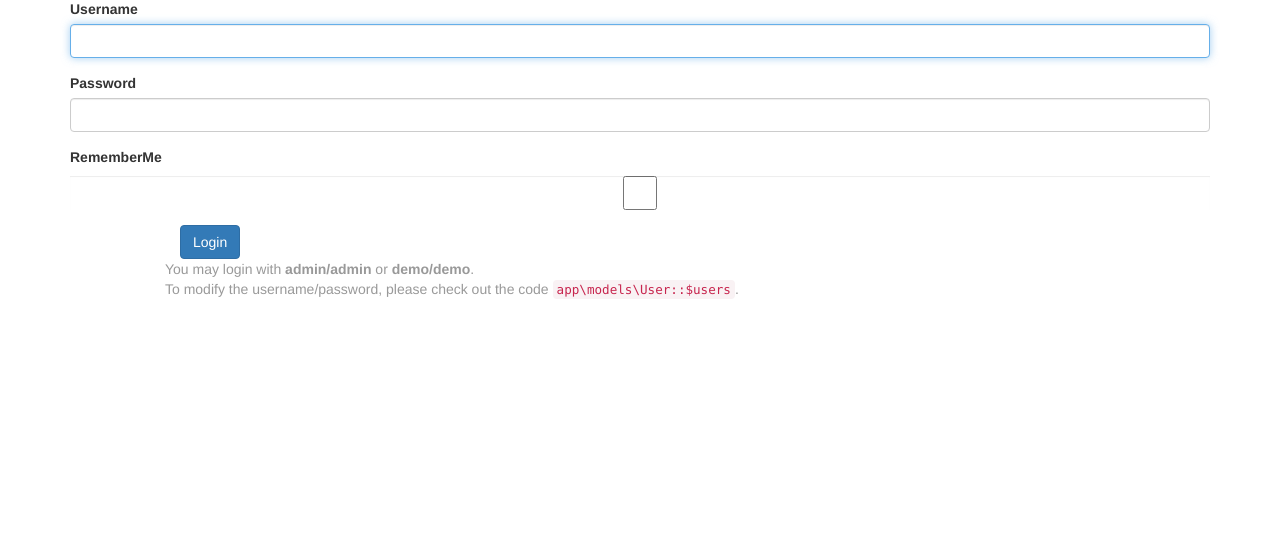
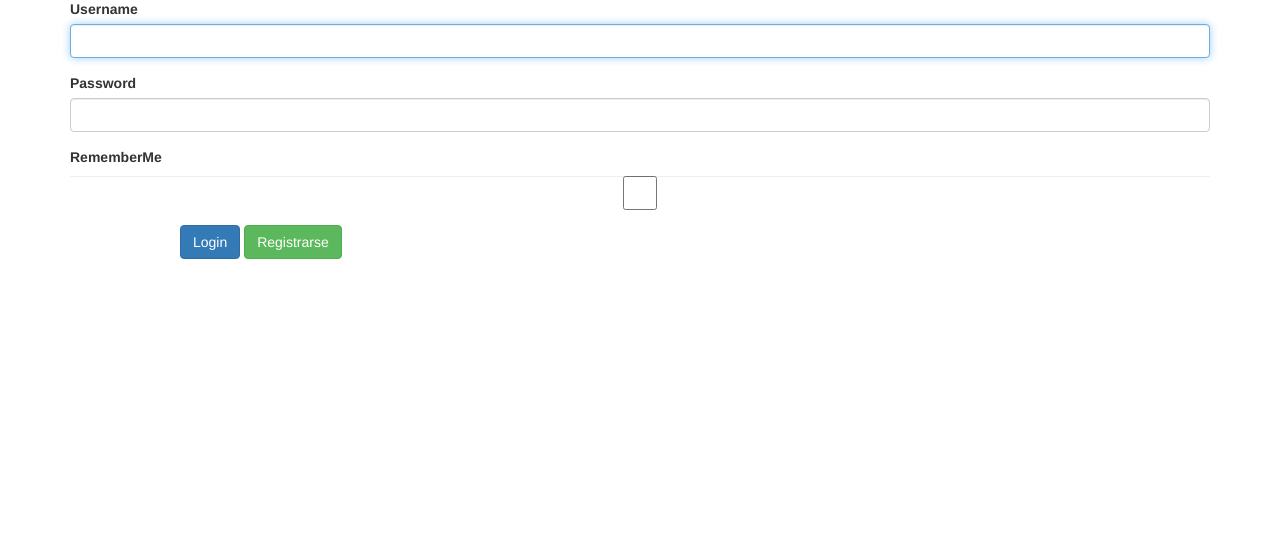
Before and after one commit to iesdonana/mueveme-barba, a Yii app: template views/site/login.php in a window 1280 px wide. Shown: the part 171-710 px from the top of the page. Run offline with PHP 8.4 and a stand-in for Yii, Linux system fonts and the light colour scheme; the template is opened without the code that fills it, so the values that code supplies are empty; form fields are guessed from the names that the template uses; some libraries are stand-ins or nearby versions.

Commit message:
Añadimos enlace de registro a un usuario

```diff
--- a/views/site/login.php
+++ b/views/site/login.php
@@ -35,13 +35,10 @@ $this->params['breadcrumbs'][] = $this->title;
         <div class="form-group">
             <div class="col-lg-offset-1 col-lg-11">
                 <?= Html::submitButton('Login', ['class' => 'btn btn-primary', 'name' => 'login-button']) ?>
+                <?= Html::a('Registrarse', ['usuarios/create'],['class' => 'btn btn-success', 'name' => 'login-button']) ?>
             </div>
         </div>
 
     <?php ActiveForm::end(); ?>
 
-    <div class="col-lg-offset-1" style="color:#999;">
-        You may login with <strong>admin/admin</strong> or <strong>demo/demo</strong>.<br>
-        To modify the username/password, please check out the code <code>app\models\User::$users</code>.
-    </div>
 </div>
```
